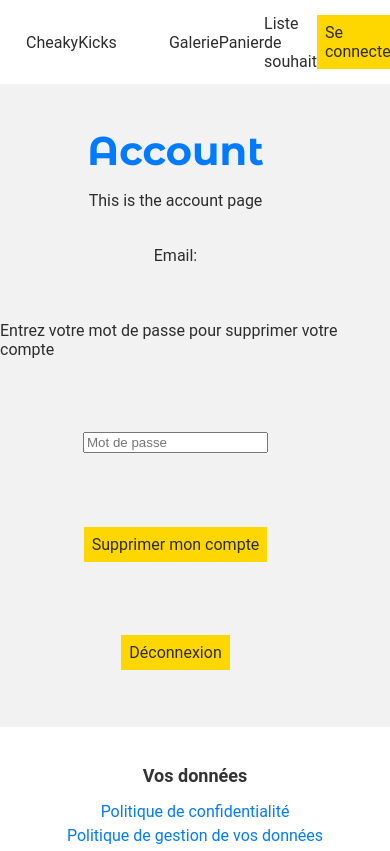
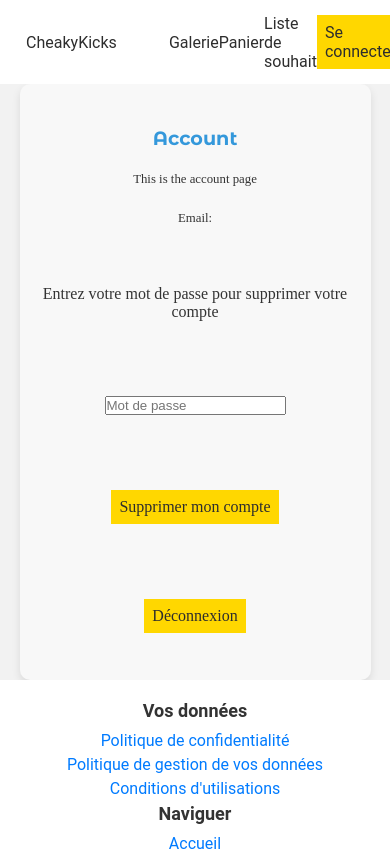
Before and after one commit to Vlndo/CheakyKicks, a React (Vite) app: page /mon-compte in a window 390 px wide. Shown: the top 851 px of the page. Built offline with nearby package versions, Linux system fonts and the light colour scheme; no server answers.

Commit message:
Correction page product Image

```diff
--- a/src/css/style.css
+++ b/src/css/style.css
@@ -1,4 +1,5 @@
 @charset "UTF-8";
+@import url("https://fonts.googleapis.com/css2?family=Montserrat+Alternates:ital,wght@0,100;0,200;0,300;0,400;0,500;0,600;0,700;0,800;0,900;1,100;1,200;1,300;1,400;1,500;1,600;1,700;1,800;1,900&display=swap");
 @import url("https://fonts.googleapis.com/css2?family=Montserrat+Alternates:ital,wght@0,100;0,200;0,300;0,400;0,500;0,600;0,700;0,800;0,900;1,100;1,200;1,300;1,400;1,500;1,600;1,700;1,800;1,900&display=swap");
 @import url("https://fonts.googleapis.com/css2?family=Montserrat+Alternates:ital,wght@0,100;0,200;0,300;0,400;0,500;0,600;0,700;0,800;0,900;1,100;1,200;1,300;1,400;1,500;1,600;1,700;1,800;1,900&display=swap");
 @import url("https://fonts.googleapis.com/css2?family=Montserrat+Alternates:ital,wght@0,100;0,200;0,300;0,400;0,500;0,600;0,700;0,800;0,900;1,100;1,200;1,300;1,400;1,500;1,600;1,700;1,800;1,900&display=swap");
@@ -769,6 +770,125 @@ p {
     width: 90%;
   }
 }
+header .container-header ul {
+  display: flex;
+  justify-content: space-between;
+}
+
+header, header .container-header ul {
+  display: flex;
+  align-items: center;
+}
+
+header a, header .header-nav-btn {
+  text-decoration: none;
+  color: #2d2d2d;
+  transition: ease 0.3s;
+}
+header a:hover, header .header-nav-btn:hover {
+  opacity: 0.5;
+  cursor: pointer;
+}
+
+.btn {
+  text-decoration: none;
+  color: #2d2d2d;
+  transition: all ease 0.3s;
+}
+
+.btn {
+  background: #ffd700;
+  padding: 0.5rem;
+  width: -moz-fit-content;
+  width: fit-content;
+}
+.btn:hover {
+  cursor: pointer;
+  border: #2d2d2d solid 1px;
+  transform: scale(1.05);
+}
+
+header .container-header ul {
+  list-style: none;
+  margin: 0;
+  padding: 0;
+}
+
+* {
+  margin: 0;
+  padding: 0;
+  box-sizing: border-box;
+}
+
+main {
+  font-family: "Arial, sans-serif";
+  color: #333;
+  background-color: #f8f8f8;
+  padding: 20px;
+  max-width: 800px;
+  margin: 0 auto;
+  border-radius: 10px;
+  box-shadow: 0 4px 8px rgba(0, 0, 0, 0.1);
+  text-align: center;
+}
+main h1 {
+  font-size: 2rem;
+  color: #3498db;
+  margin-bottom: 20px;
+}
+main img {
+  max-width: 100%;
+  height: auto;
+  border-radius: 10px;
+  margin-bottom: 20px;
+  box-shadow: 0 4px 8px rgba(0, 0, 0, 0.1);
+}
+main p {
+  font-size: 1rem;
+  line-height: 1.5;
+  margin-bottom: 20px;
+}
+main p.price {
+  font-size: 1.5rem;
+  color: #2ecc71;
+  font-weight: bold;
+}
+main p.story {
+  font-style: italic;
+}
+main p.default-story {
+  font-style: italic;
+  color: black;
+}
+@media (max-width: 768px) {
+  main {
+    padding: 15px;
+  }
+  main h1 {
+    font-size: 1.5rem;
+  }
+  main p {
+    font-size: 0.9rem;
+  }
+  main p.price {
+    font-size: 1.2rem;
+  }
+}
+@media (max-width: 480px) {
+  main {
+    padding: 10px;
+  }
+  main h1 {
+    font-size: 1.2rem;
+  }
+  main p {
+    font-size: 0.8rem;
+  }
+  main p.price {
+    font-size: 1rem;
+  }
+}
+
 body {
   font-family: "Roboto", sans-serif;
   margin: 0;
--- a/src/pages/Product.tsx
+++ b/src/pages/Product.tsx
@@ -1,6 +1,7 @@
 import { useEffect, useState } from "react";
 import Error404 from "../components/Error404";
 import useScrollToTop from '../components/useScrollToTop';
+import image from "../assets/chaussure2.jpg"
 
 const Product = () => {
 
@@ -24,17 +25,21 @@ const Product = () => {
             if (dat.results[0] === undefined) {
                 setIsValidUrl(false)
             } else {
-                setIsValidUrl(true);
+                setIsValidUrl(true)
+                if (dat.results[0].image.original === "") {
+                    dat.results[0].image.original = image
+                }
                  setData(dat.results[0])
             }
             })
             .catch((error) => console.log(error));
     }, []);
 
+
     return (
         <>
         {isValidUrl ?
-            <main>
+            <main className="productMain">
             <h1>{data.name}</h1>
             <img src={data.image.original} alt={data.name} />
             <p>{data.estimatedMarketValue} €</p>
@@ -43,9 +48,6 @@ const Product = () => {
          :
             <Error404/>}
         </>
-
-
-
     );
 };
 
--- a/src/sass/base/_index.scss
+++ b/src/sass/base/_index.scss
@@ -9,3 +9,4 @@
 @import "account";
 @import "wishList";
 @import "gestionDonnees";
+@import "product";
--- /dev/null
+++ b/src/sass/base/_product.scss
@@ -0,0 +1,89 @@
+// SCSS pour le composant Product
+@import 'vars';
+// Reset de base
+* {
+    margin: 0;
+    padding: 0;
+    box-sizing: border-box;
+  }
+
+  // Style pour le composant principal
+  main {
+    font-family: 'Arial, sans-serif';
+    color: #333;
+    background-color: #f8f8f8;
+    padding: 20px;
+    max-width: 800px;
+    margin: 0 auto;
+    border-radius: 10px;
+    box-shadow: 0 4px 8px rgba(0, 0, 0, 0.1);
+    text-align: center;
+
+    h1 {
+      font-size: 2rem;
+      color: #3498db;
+      margin-bottom: 20px;
+    }
+
+    img {
+      max-width: 100%;
+      height: auto;
+      border-radius: 10px;
+      margin-bottom: 20px;
+      box-shadow: 0 4px 8px rgba(0, 0, 0, 0.1);
+    }
+
+    p {
+      font-size: 1rem;
+      line-height: 1.5;
+      margin-bottom: 20px;
+
+      &.price {
+        font-size: 1.5rem;
+        color: #2ecc71;
+        font-weight: bold;
+      }
+
+      &.story {
+        font-style: italic;
+      }
+
+      &.default-story {
+        font-style: italic;
+        color: darken(#333, 20%);
+      }
+    }
+
+    // Responsive styles
+    @media (max-width: 768px) {
+      padding: 15px;
+
+      h1 {
+        font-size: 1.5rem;
+      }
+
+      p {
+        font-size: 0.9rem;
+
+        &.price {
+          font-size: 1.2rem;
+        }
+      }
+    }
+
+    @media (max-width: 480px) {
+      padding: 10px;
+
+      h1 {
+        font-size: 1.2rem;
+      }
+
+      p {
+        font-size: 0.8rem;
+
+        &.price {
+          font-size: 1rem;
+        }
+      }
+    }
+  }
```
Also changed, not shown: 1 other file (tests, documents, lock files or other folders).
